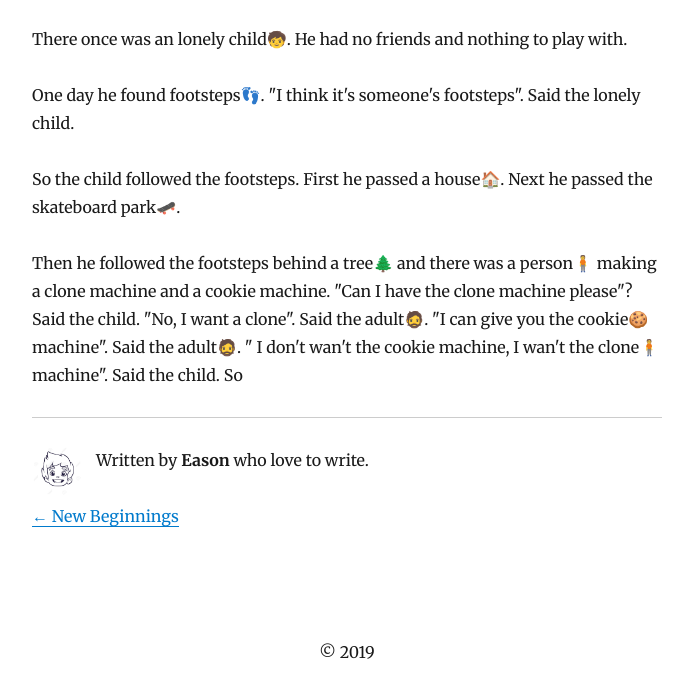
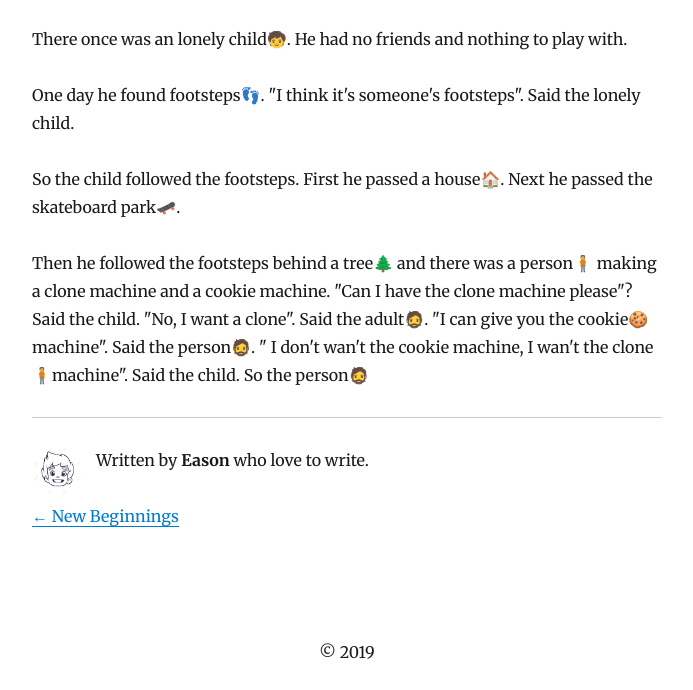
Before and after one commit to JasonWang258/kblog, a Gatsby site: page /blog/follow-the-footsteps/ in a window 1280 px wide. Shown: the part 198-888 px from the top of the page, without its empty margins (293-986 px from the left). Built offline with nearby package versions, Linux system fonts and the light colour scheme; Gatsby itself is replaced by a stand-in of ours; some packages are replaced by stand-ins of ours.

Commit message:
Update Blog “follow-the-footsteps”

```diff
--- a/content/blog/follow-the-footsteps.md
+++ b/content/blog/follow-the-footsteps.md
@@ -10,4 +10,4 @@ One day he found footsteps👣. "I think it's someone's footsteps". Said the lon
 
 So the child followed the footsteps. First he passed a house🏠. Next he passed the skateboard park🛹.
 
-Then he followed the footsteps behind a tree🌲 and there was a person🧍 making a clone machine and a cookie machine. "Can I have the clone machine please"? Said the child. "No, I want a clone". Said the adult🧔. "I can give you the cookie🍪 machine". Said the adult🧔. " I don't wan't the cookie machine, I wan't the clone🧍machine". Said the child. So
+Then he followed the footsteps behind a tree🌲 and there was a person🧍 making a clone machine and a cookie machine. "Can I have the clone machine please"? Said the child. "No, I want a clone". Said the adult🧔. "I can give you the cookie🍪 machine". Said the person🧔. " I don't wan't the cookie machine, I wan't the clone🧍machine". Said the child. So the person🧔
```
